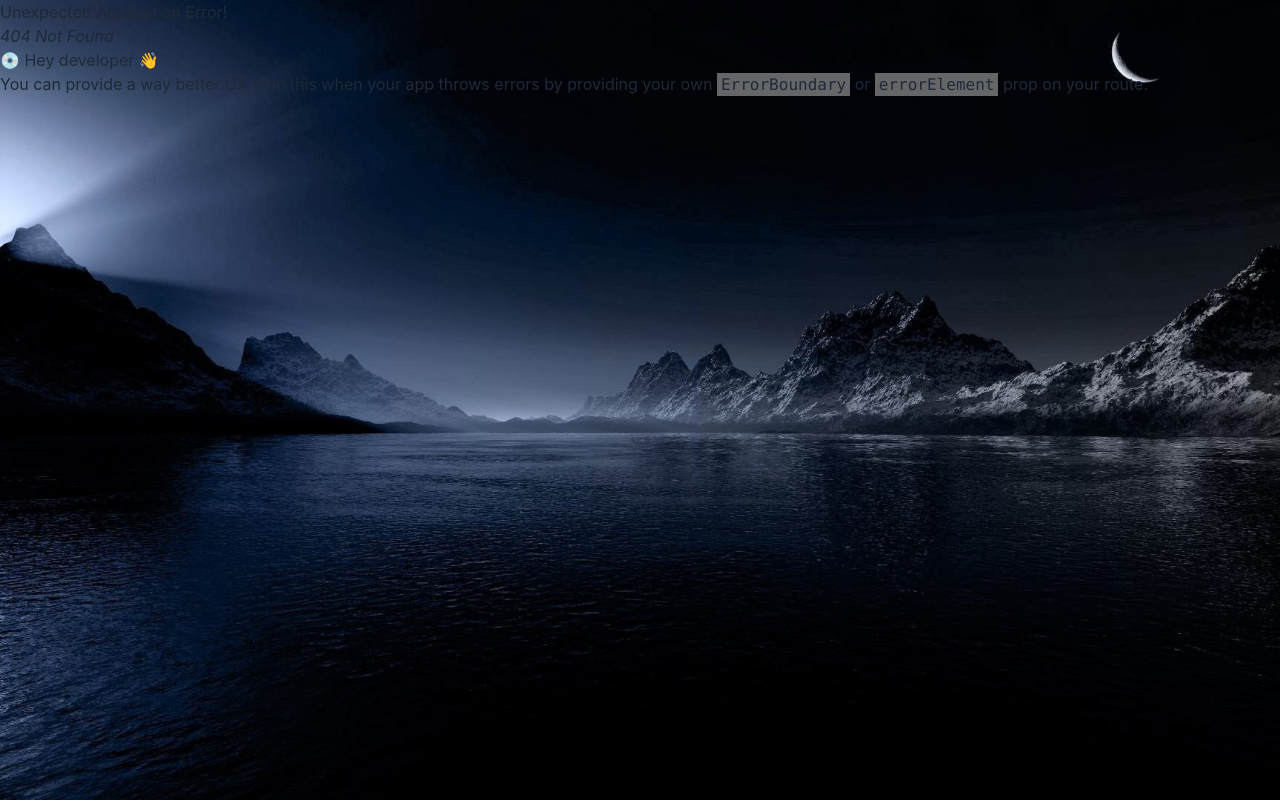
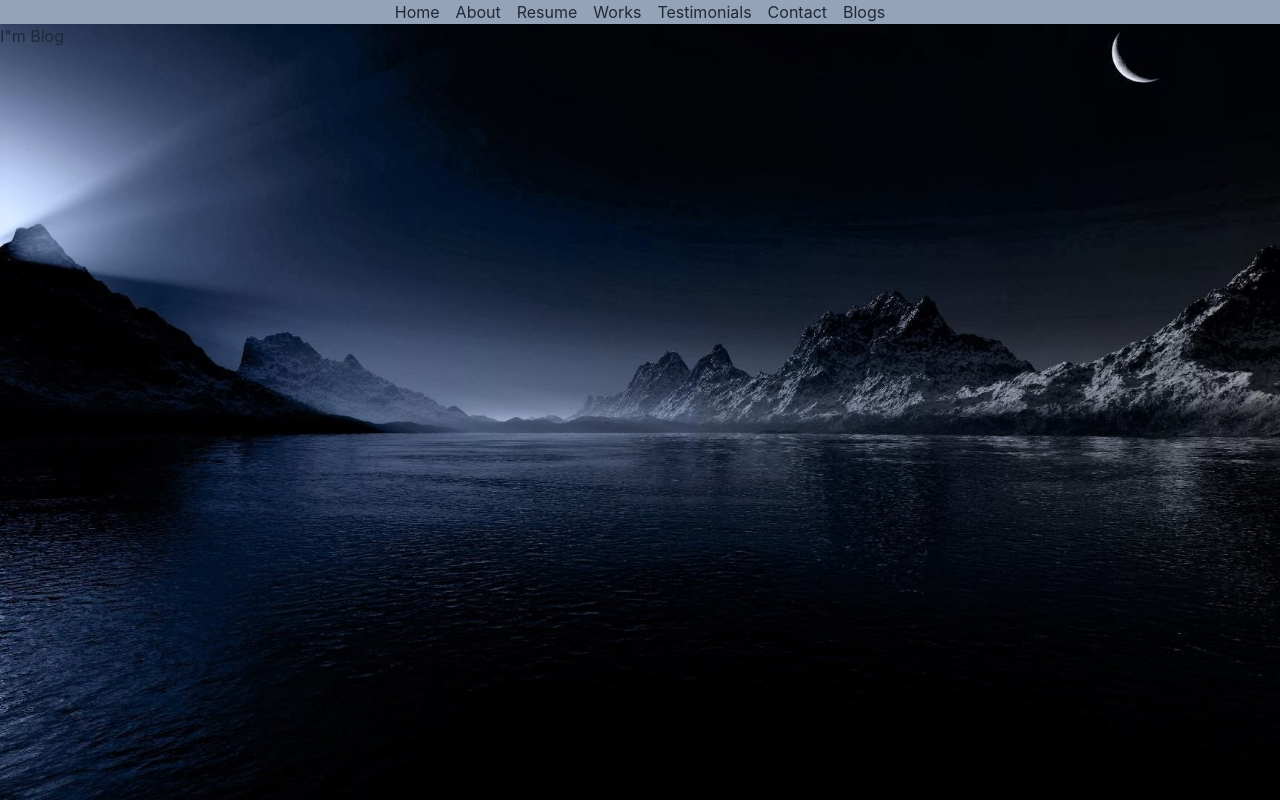
Before and after one commit to codex-zubair/my-portfolio, a React (Create React App) app: page /blogs in a window 1280 px wide. Before the commit this address had no page. Built offline with nearby package versions, Linux system fonts and the light colour scheme.

Commit message:
basic routes and pages are setup

```diff
--- /dev/null
+++ b/src/Pages/About/About.js
@@ -0,0 +1,11 @@
+import React from 'react';
+
+const About = () => {
+    return (
+        <div>
+            <h1>I'm About</h1>
+        </div>
+    );
+};
+
+export default About;
--- /dev/null
+++ b/src/Pages/Blogs/Blogs.js
@@ -0,0 +1,11 @@
+import React from 'react';
+
+const Blogs = () => {
+    return (
+        <div>
+            <h1>I"m Blog</h1>
+        </div>
+    );
+};
+
+export default Blogs;
--- /dev/null
+++ b/src/Pages/Contact/Contact.js
@@ -0,0 +1,11 @@
+import React from 'react';
+
+const Contact = () => {
+    return (
+        <div>
+            <h1>I'm contact</h1>
+        </div>
+    );
+};
+
+export default Contact;
--- /dev/null
+++ b/src/Pages/Resume/Resume.js
@@ -0,0 +1,11 @@
+import React from 'react';
+
+const Resume = () => {
+    return (
+        <div>
+            <h1>i'm Resume</h1>
+        </div>
+    );
+};
+
+export default Resume;
--- /dev/null
+++ b/src/Pages/Testimonials/Testimonials.js
@@ -0,0 +1,11 @@
+import React from 'react';
+
+const Testimonials = () => {
+    return (
+        <div>
+            <h1>I'm testimonials</h1>
+        </div>
+    );
+};
+
+export default Testimonials;
--- /dev/null
+++ b/src/Pages/Works/Works.js
@@ -0,0 +1,11 @@
+import React from 'react';
+
+const Works = () => {
+    return (
+        <div>
+           <h1>I'm Works</h1>
+        </div>
+    );
+};
+
+export default Works;
--- a/src/Shared/Navbar/Navbar.js
+++ b/src/Shared/Navbar/Navbar.js
@@ -4,13 +4,13 @@ import { NavLink } from 'react-router-dom';
 const Navbar = () => {
     return (
         <nav className='bg-slate-400 text-center'>
-            <NavLink className="mx-2">Home</NavLink>
-            <NavLink className="mx-2">About</NavLink>
-            <NavLink className="mx-2">Resume</NavLink>
-            <NavLink className="mx-2">Works</NavLink>
-            <NavLink className="mx-2">Testimonials</NavLink>
-            <NavLink className="mx-2">Contact</NavLink>
-            <NavLink className="mx-2">Blogs</NavLink>
+            <NavLink to='/' className="mx-2">Home</NavLink>
+            <NavLink to='/about' className="mx-2">About</NavLink>
+            <NavLink to='/resume' className="mx-2">Resume</NavLink>
+            <NavLink to="/works" className="mx-2">Works</NavLink>
+            <NavLink to='/testimonials' className="mx-2">Testimonials</NavLink>
+            <NavLink to='/contact' className="mx-2">Contact</NavLink>
+            <NavLink to='/blogs' className="mx-2">Blogs</NavLink>
         </nav>
     );
 };
```
Also changed, not shown: src/Routes/PublicRoutes/PublicRoutes.js (+33 -0 lines).
